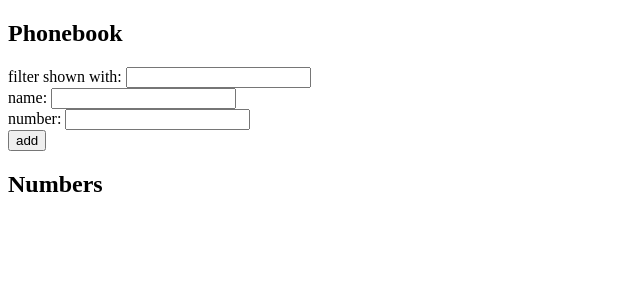
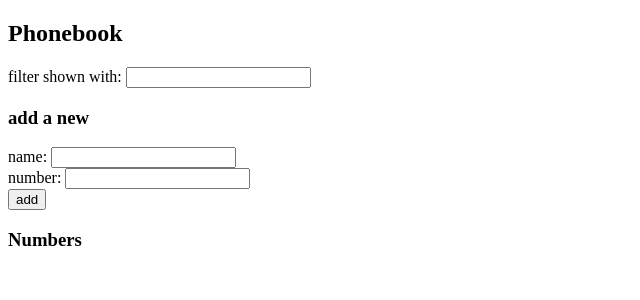
Before and after one commit to hyohyo814/full-stack-open-sub, a React (Create React App) app in the folder part2/phonebook/: page / in a window 1280 px wide. Shown: the top 300 px of the page, without its empty margins (0-640 px from the left). Built offline with nearby package versions, Linux system fonts and the light colour scheme.

Commit message:
Refactored components and compacted certain areas of code within App component

```diff
--- a/part2/phonebook/src/App.js
+++ b/part2/phonebook/src/App.js
@@ -1,4 +1,7 @@
 import { useState } from 'react'
+import DisplayFilt from './components/DisplayFilt'
+import Filter from './components/Filter'
+import PersonForm from './components/PersonForm'
 
 const App = () => {
   const [persons, setPersons] = useState([
@@ -8,7 +11,7 @@ const App = () => {
   const [newNumber, setNewNumber] = useState('')
   const [showName, setShowName] = useState('')
   const [filterName, setFilterName] = useState([
-    { name: '', number: '', id:'' }
+    { name: '', number: '', id: '' }
   ])
 
   const addContact = (event) => {
@@ -92,40 +95,15 @@ const App = () => {
     setNewNumber(event.target.value)
   }
 
-  const DisplayFilt = ({ props }) => (
-    props.map(persons => <p key={persons.id}>{persons.name} {persons.number}</p>)
-  )
 
   return (
     <div>
       <h2>Phonebook</h2>
-      <form onSubmit={addContact}>
-        <div>
-          filter shown with: <input
-            value={showName}
-            onChange={handleNameFilter}
-          />
-        </div>
-        <div>
-          name: <input
-            value={newName}
-            onChange={handleNameChange}
-          />
-        </div>
-        <div>
-          number: <input
-            value={newNumber}
-            onChange={handleNumberChange}
-          />
-        </div>
-        <div>
-          <button type='submit'>add</button>
-        </div>
-      </form>
-      <h2>Numbers</h2>
-      <div>
-        <DisplayFilt key={filterName.id} props={filterName} />
-      </div>
+      <Filter filterInput={showName} handleFilter={handleNameFilter} />
+      <h3>add a new</h3>
+      <PersonForm subForm={addContact} nameVal={newName} numVal={newNumber} handleName={handleNameChange} handleNum={handleNumberChange} />
+      <h3>Numbers</h3>
+      <DisplayFilt key={filterName.id} filter={filterName} init={persons} input={showName} />
     </div>
   )
 }
--- /dev/null
+++ b/part2/phonebook/src/components/DisplayFilt.js
@@ -0,0 +1,10 @@
+import DisplaySel from './DisplaySel'
+
+const DisplayFilt = ({ filter, init, input }) => {
+    if (input === '') {
+        <DisplaySel target={init} />
+    } else
+        <DisplaySel target={filter} />
+}
+
+export default DisplayFilt
--- /dev/null
+++ b/part2/phonebook/src/components/DisplaySel.js
@@ -0,0 +1,3 @@
+const DisplaySel = ({target}) => (target.map(e => <p key={e.id}>{e.name} {e.number}</p>))
+
+export default DisplaySel
--- /dev/null
+++ b/part2/phonebook/src/components/Filter.js
@@ -0,0 +1,10 @@
+const Filter = ({ filterInput, handleFilter }) => (
+    <div>
+      filter shown with: <input
+        value={filterInput}
+        onChange={handleFilter}
+      />
+    </div>
+)
+
+export default Filter
--- /dev/null
+++ b/part2/phonebook/src/components/PersonForm.js
@@ -0,0 +1,24 @@
+const PersonForm = ({ subForm, nameVal, numVal, handleName, handleNum }) => (
+  <form onSubmit={subForm}>
+    <div>
+      name: <input
+        value={nameVal}
+        onChange={handleName}
+      />
+    </div>
+
+    <div>
+      number: <input
+        value={numVal}
+        onChange={handleNum}
+      />
+    </div>
+
+    <div>
+      <button type='submit'>add</button>
+    </div>
+
+  </form>
+)
+
+export default PersonForm
```
